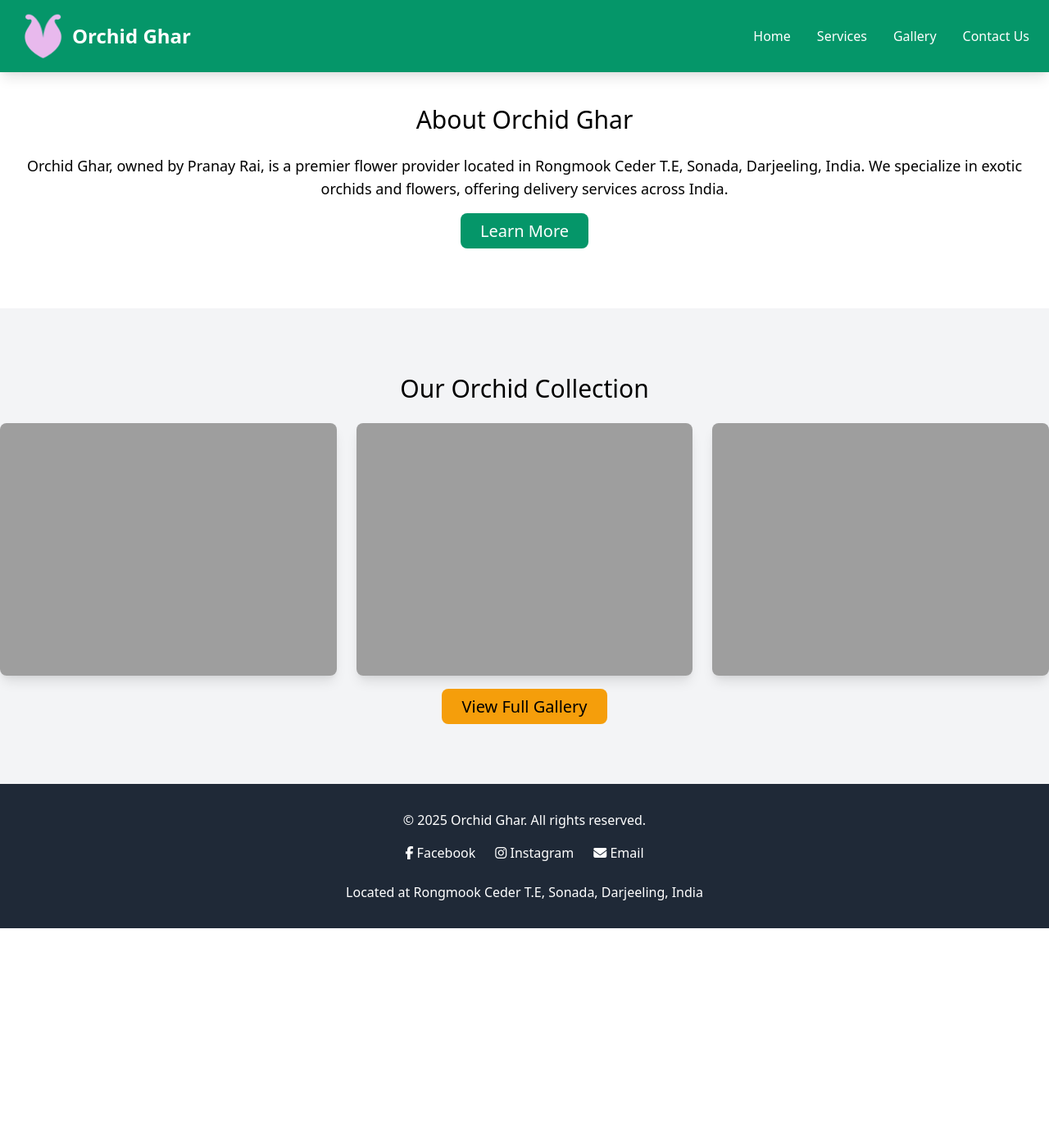
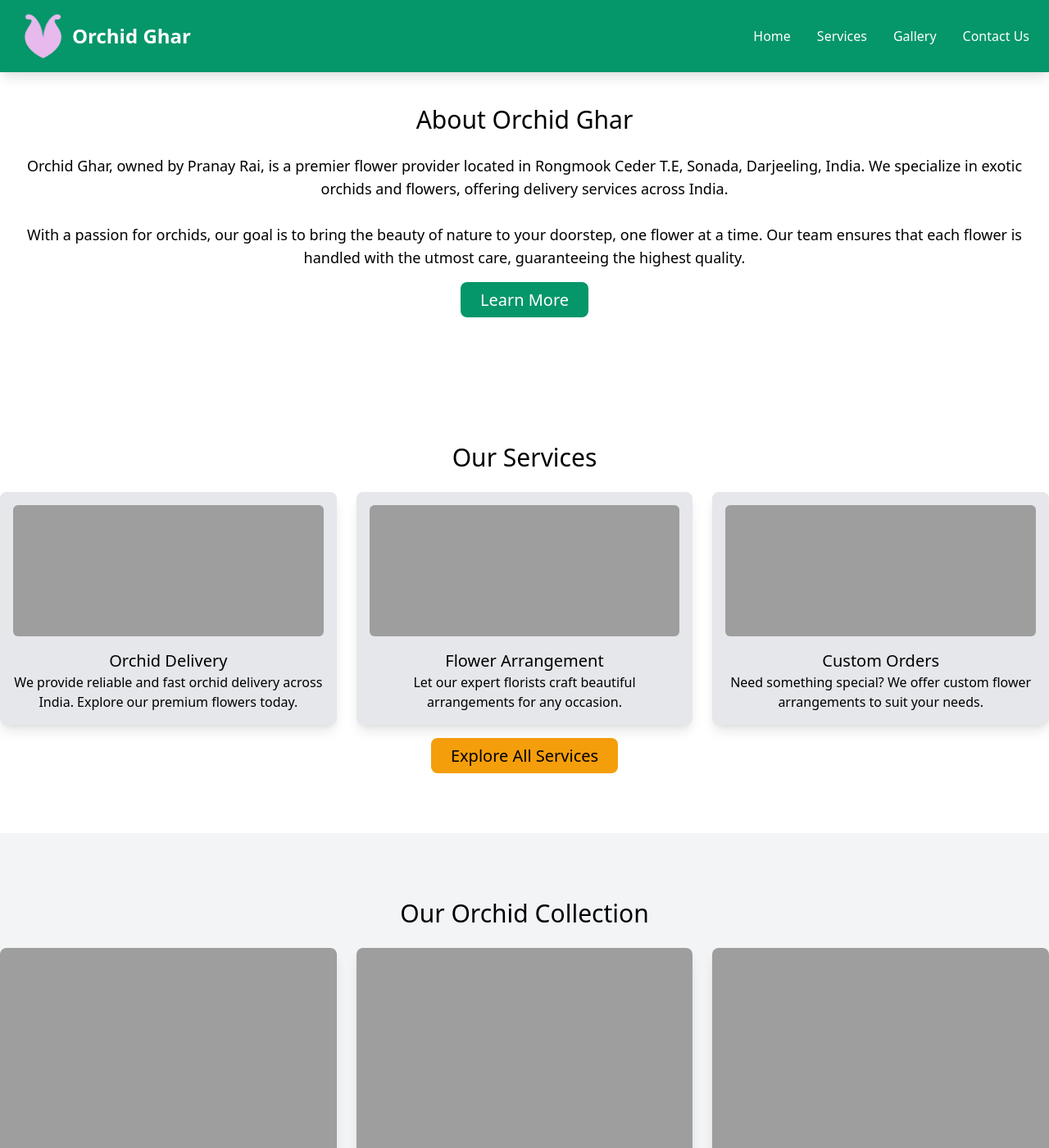
Before and after one commit to OrchidGhar/orchidghar.github.io, a Jekyll site: the page built from index.html, in a window 1280 px wide and 1400 px high, scrolled down 736 px. Shown: the whole window at 82% size. Built offline with Jekyll 4.4.1, drawn with Linux system fonts in a browser that asks for light colours; nearby versions of some CDN libraries; before the commit the page ends 1868 px from its top, so only the background shows below that.

Commit message:
index.html updated

```diff
--- a/_layouts/default.html
+++ b/_layouts/default.html
@@ -11,6 +11,8 @@
     <link href="https://cdn.jsdelivr.net/npm/tailwindcss@2.0.0/dist/tailwind.min.css" rel="stylesheet">
     <link rel="stylesheet" href="https://cdnjs.cloudflare.com/ajax/libs/font-awesome/6.5.1/css/all.min.css">
     <link rel="stylesheet" href="assets/css/app.css">
+    <link rel="stylesheet" href="assets/css/animations.css">
+    <link rel="stylesheet" href="assets/css/infinite-slider.css">
 
 </head>
 <body>
--- /dev/null
+++ b/assets/css/animations.css
@@ -0,0 +1,5 @@
+@import url('https://cdnjs.cloudflare.com/ajax/libs/animate.css/4.1.1/animate.min.css');
+
+.about h2, .about p {
+  opacity: 0;
+}
--- /dev/null
+++ b/assets/css/infinite-slider.css
@@ -0,0 +1,16 @@
+@keyframes slideUp {
+    0% {
+      transform: translateY(100%);
+    }
+    100% {
+      transform: translateY(-100%);
+    }
+  }
+
+  .flower-slide-content {
+    animation: slideUp 10s linear infinite;
+  }
+
+  .flower-slide img {
+    animation: slideUp 10s linear infinite;
+  }
--- a/index.html
+++ b/index.html
@@ -40,14 +40,48 @@ title: "Orchid Ghar - Premium Orchids & Flower Delivery"
     </div>
   </div>
 </section>
-    <!-- About Us Section -->
-    <section class="about bg-white text-center py-20">
-      <div class="container mx-auto">
-        <h2 class="text-3xl mb-6">About Orchid Ghar</h2>
-        <p class="text-lg">Orchid Ghar, owned by Pranay Rai, is a premier flower provider located in Rongmook Ceder T.E, Sonada, Darjeeling, India. We specialize in exotic orchids and flowers, offering delivery services across India.</p>
-        <div class="mt-6"><a href="{{ site.baseurl }}/about" class="mt-6 bg-green-600 text-white py-2 px-6 rounded-lg text-xl hover:bg-green-700 transition">Learn More</a></div>
+<!-- About Us Section -->
+<section class="about bg-white text-center py-20">
+  <div class="container mx-auto">
+    <h2 class="text-3xl mb-6 animate__animated animate__fadeIn">About Orchid Ghar</h2>
+    <p class="text-lg animate__animated animate__fadeIn animate__delay-1s">
+      Orchid Ghar, owned by Pranay Rai, is a premier flower provider located in Rongmook Ceder T.E, Sonada, Darjeeling, India. We specialize in exotic orchids and flowers, offering delivery services across India.
+      <br><br>
+      With a passion for orchids, our goal is to bring the beauty of nature to your doorstep, one flower at a time. Our team ensures that each flower is handled with the utmost care, guaranteeing the highest quality.
+    </p>
+    <div class="mt-6">
+      <a href="{{ site.baseurl }}/about" class="mt-6 bg-green-600 text-white py-2 px-6 rounded-lg text-xl hover:bg-green-700 transition">Learn More</a>
+    </div>
+  </div>
+</section>
+
+    <!-- Services Section -->
+<section class="services bg-white text-center py-20">
+  <div class="container mx-auto">
+    <h2 class="text-3xl mb-6">Our Services</h2>
+    <div class="grid grid-cols-3 gap-6">
+      <div class="service-card p-4 bg-gray-200 rounded-lg shadow-lg transform transition-all hover:scale-105">
+        <img src="{{ site.baseurl }}assets/images/Orchid1.jpg" alt="Service 1" class="w-full h-40 object-cover rounded-md">
+        <h3 class="text-xl mt-4">Orchid Delivery</h3>
+        <p>We provide reliable and fast orchid delivery across India. Explore our premium flowers today.</p>
       </div>
-    </section>
+      <div class="service-card p-4 bg-gray-200 rounded-lg shadow-lg transform transition-all hover:scale-105">
+        <img src="{{ site.baseurl }}assets/images/Orchid2.jpg" alt="Service 2" class="w-full h-40 object-cover rounded-md">
+        <h3 class="text-xl mt-4">Flower Arrangement</h3>
+        <p>Let our expert florists craft beautiful arrangements for any occasion.</p>
+      </div>
+      <div class="service-card p-4 bg-gray-200 rounded-lg shadow-lg transform transition-all hover:scale-105">
+        <img src="{{ site.baseurl }}assets/images/Orchid3.jpg" alt="Service 3" class="w-full h-40 object-cover rounded-md">
+        <h3 class="text-xl mt-4">Custom Orders</h3>
+        <p>Need something special? We offer custom flower arrangements to suit your needs.</p>
+      </div>
+    </div>
+    <div class="mt-6">
+      <a href="{{ site.baseurl }}/services" class="bg-yellow-500 text-black py-2 px-6 rounded-lg text-xl hover:bg-yellow-600 transition">Explore All Services</a>
+    </div>
+  </div>
+</section>
+
 
     <!-- Gallery Section -->
     <section class="gallery bg-gray-100 py-20">
```
